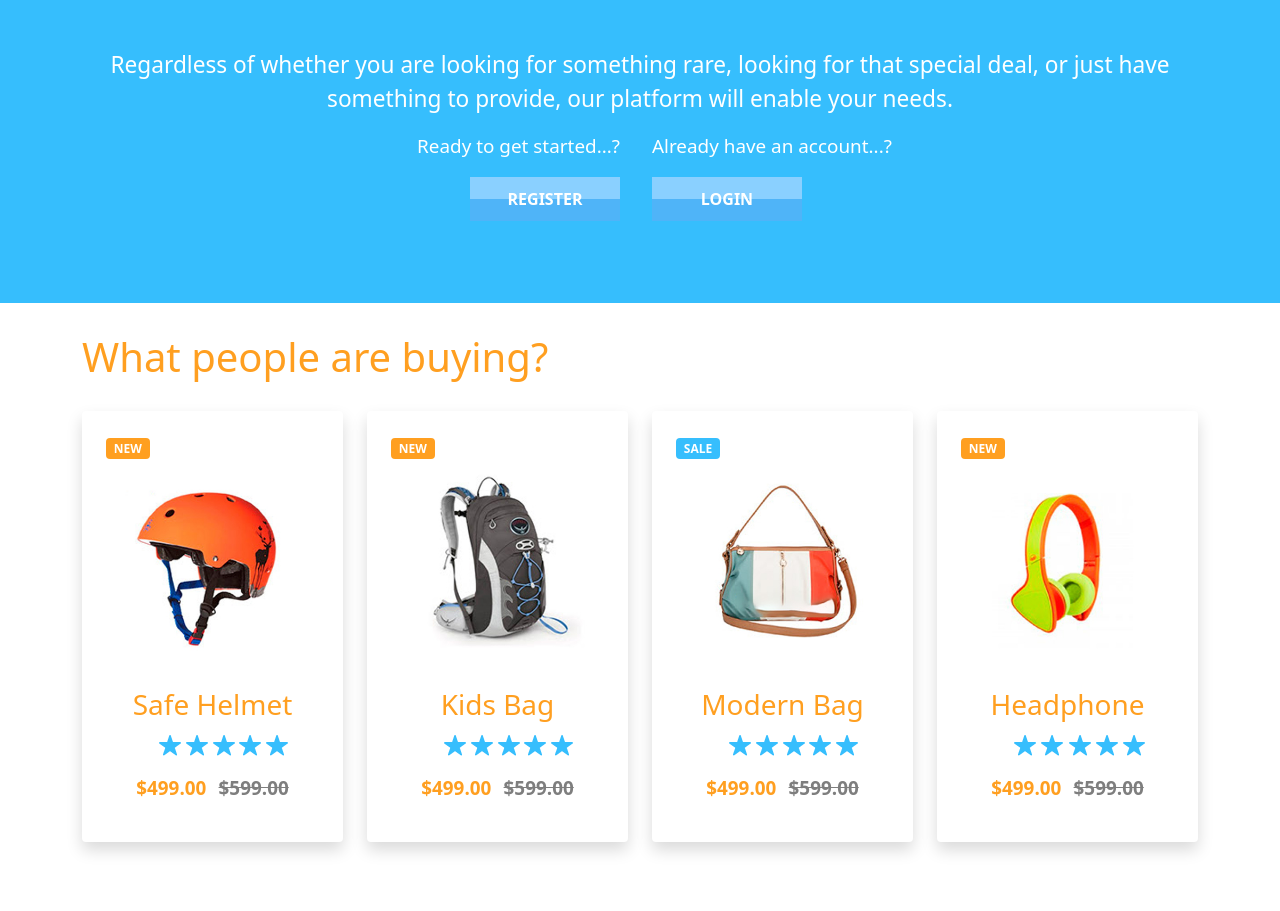
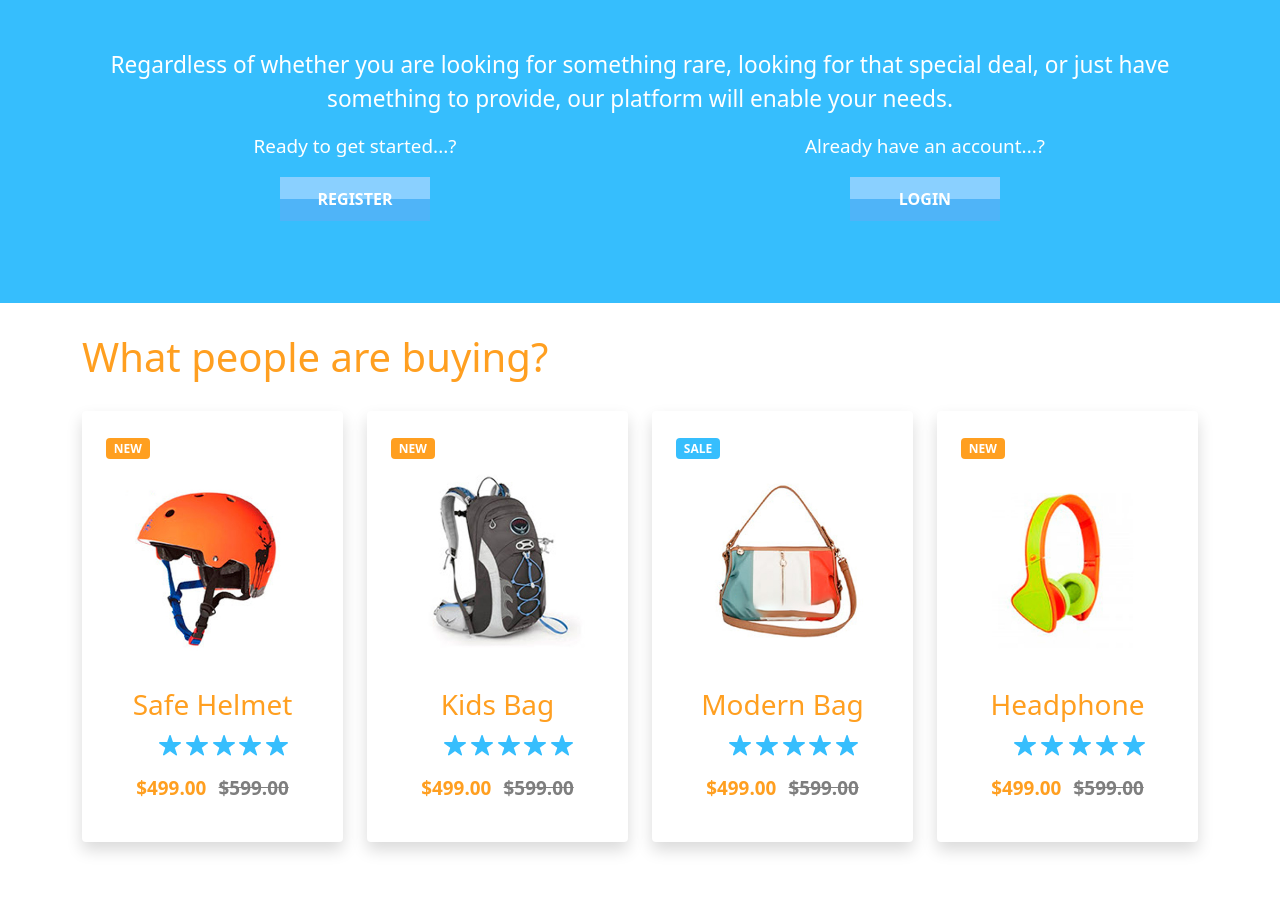
Before and after one commit to ImVihanga/IT_WEB_20_55_0036_VIHANGA_ATHUKORALA, a plain HTML site: page index.html in a window 1280 px wide. Shown: the part 900-1811 px from the top of the page. Drawn offline with nearby package versions, Linux system fonts and the light colour scheme.

Commit message:
Final commit

```diff
--- a/style.css
+++ b/style.css
@@ -65,13 +65,12 @@
   color: white;
 }
 .lefttext {
-  text-align: right;
+  text-align: center;
   font-size: 0.5cm;
   color: white;
 }
 .righttext {
-  text-align: left;
-  margin-right: 30px;
+  text-align: center;
   font-size: 0.5cm;
   color: white;
 }
@@ -85,7 +84,7 @@
   padding: 10px 0px;
   text-align: center;
   margin-bottom: 2px;
-  justify-items: right !important;
+  justify-items: center !important;
 }
 .rightbtn {
   color: white;
@@ -99,8 +98,12 @@
   margin-bottom: 2px;
 }
 .secondrowcol1 {
-  padding-right: 20px;
-  text-align: end !important;
+  align-self: center !important;
+  text-align: center !important;
+}
+.secondrowcol2 {
+  align-self: start;
+  text-align: center !important;
 }
 
 .containts-main {
```
